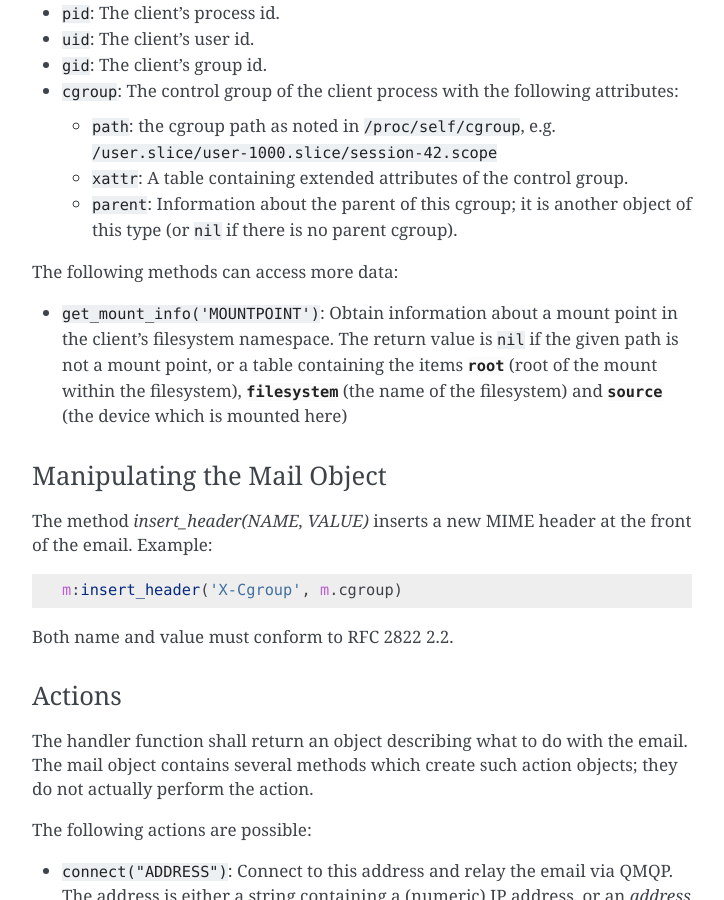
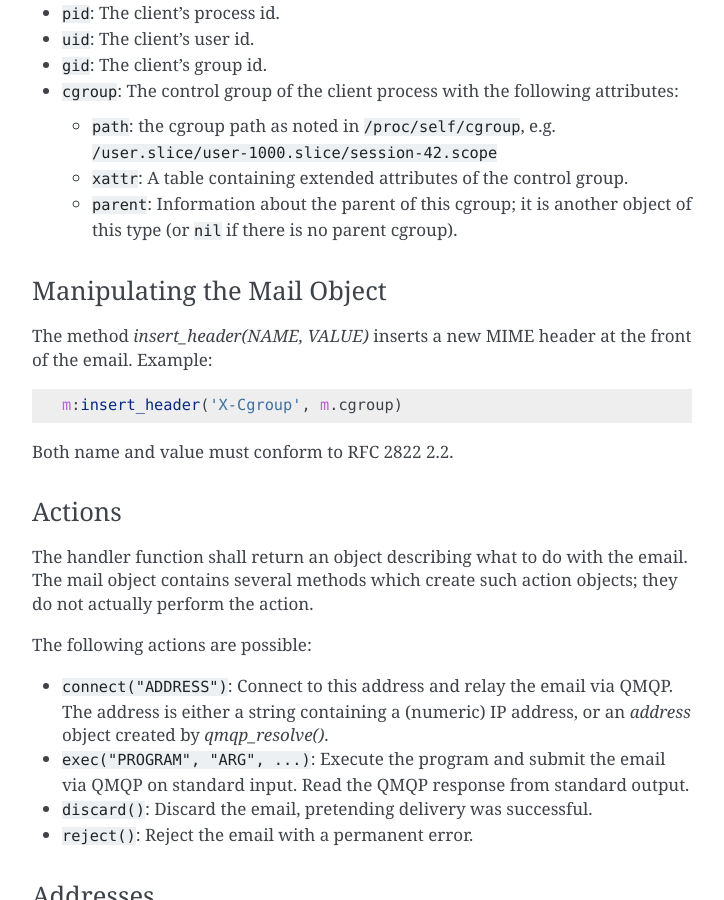
Before and after one commit to CM4all/qrelay, a Sphinx documentation site: the page built from doc/index.rst, in a window 1280 px wide and 900 px high, scrolled down 1560 px. Shown: the whole window, without its empty margins (388-1112 px from the left). Built offline with Sphinx 7.4.7, drawn with Linux system fonts in a browser that asks for light colours.

Commit message:
lua: remove obsolete method get_mount_info()
We havn't been using this feature for a long time, because cgroups are
more reliable and easier to use.

```diff
--- a/doc/index.rst
+++ b/doc/index.rst
@@ -95,15 +95,6 @@
   * ``parent``: Information about the parent of this cgroup; it is
     another object of this type (or ``nil`` if there is no parent
     cgroup).
-
-The following methods can access more data:
-
-* :samp:`get_mount_info('MOUNTPOINT')`: Obtain information about a
-  mount point in the client's filesystem namespace.  The return value
-  is :samp:`nil` if the given path is not a mount point, or a table
-  containing the items :envvar:`root` (root of the mount within the
-  filesystem), :envvar:`filesystem` (the name of the filesystem) and
-  :envvar:`source` (the device which is mounted here)
 
 Manipulating the Mail Object
 ^^^^^^^^^^^^^^^^^^^^^^^^^^^^
```
Also changed, not shown: 2 other files.
